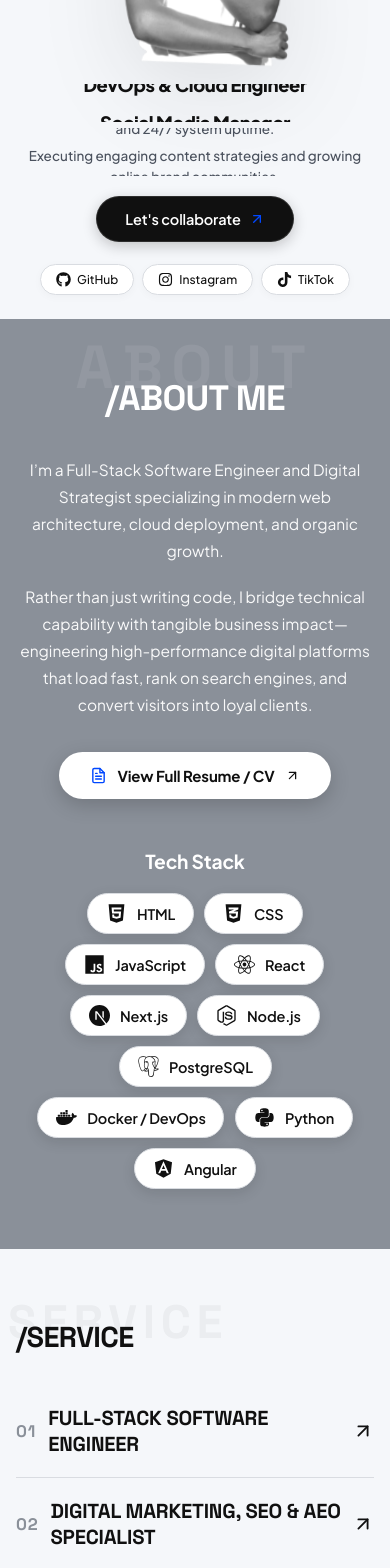
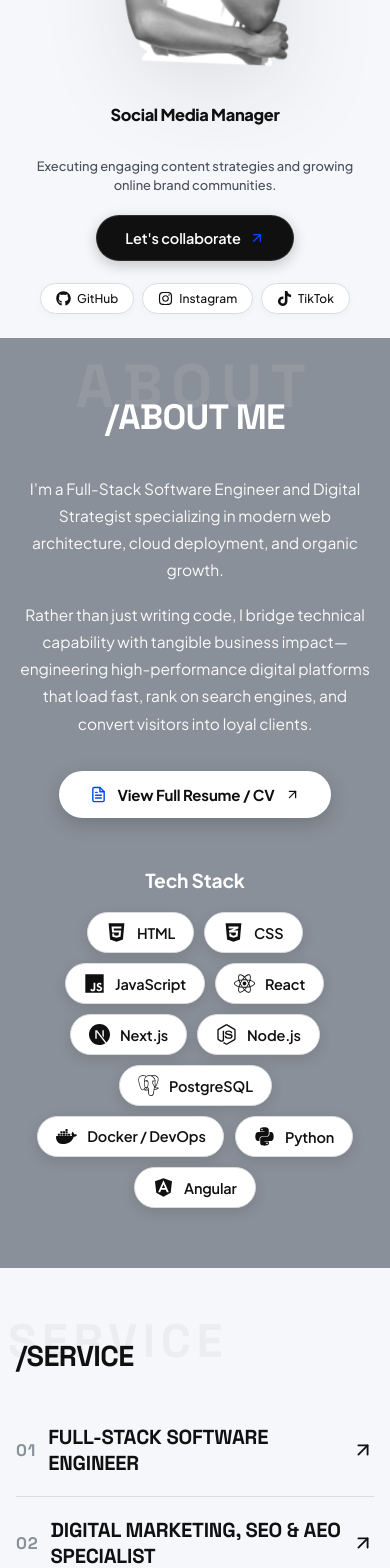
Before and after one commit to leonokumu254/Leon-nelson, a React (Vite) app: page / in a window 390 px wide. Shown: the part 360-1928 px from the top of the page. Built offline with nearby package versions, Linux system fonts and the light colour scheme.

Commit message:
feat: add Hero and Services components with custom styles

```diff
--- a/index.html
+++ b/index.html
@@ -32,7 +32,6 @@
     <link rel="icon" type="image/png" sizes="96x96" href="/favicon-96x96.png" />
     <link rel="icon" type="image/png" sizes="192x192" href="/favicon-192x192.png" />
     <link rel="apple-touch-icon" sizes="180x180" href="/apple-touch-icon.png" />
-    <link rel="manifest" href="/manifest.json" />
     <link rel="shortcut icon" href="/favicon.ico" />
 
     <!-- OpenGraph / Facebook Meta Tags -->
--- a/src/components/Hero/hero.css
+++ b/src/components/Hero/hero.css
@@ -502,19 +502,52 @@
     margin-top: 4px;
   }
 
+  .slot-wheel-viewport,
+  .slot-wheel-item {
+    height: clamp(2.8rem, 8vw, 3.6rem);
+  }
+
   .slot-wheel-item {
     justify-content: center;
+    align-items: center;
+    padding: 0 4px;
+    box-sizing: border-box;
+  }
+
+  .slot-role-title {
+    font-size: clamp(0.95rem, 4.2vw, 1.4rem);
+    white-space: normal;
+    text-align: center;
+    line-height: 1.2;
+    margin: 0;
+    max-width: 100%;
+    word-break: normal;
+    overflow-wrap: break-word;
+  }
+
+  .slot-desc-viewport,
+  .slot-desc-item {
+    height: clamp(4rem, 11.5vw, 5rem);
+  }
+
+  .slot-desc-viewport {
+    margin: 6px 0 16px 0;
   }
 
   .slot-desc-item {
     justify-content: center;
+    align-items: center;
     text-align: center;
+    padding: 0 4px;
+    box-sizing: border-box;
   }
 
   .hero-bio-description {
-    font-size: 13.5px;
+    font-size: clamp(12px, 3.3vw, 13.5px);
     text-align: center;
-    max-width: 380px;
+    max-width: 360px;
+    line-height: 1.45;
+    margin: 0;
   }
 
   .hero-bottom-right {
--- a/src/components/services/services.css
+++ b/src/components/services/services.css
@@ -153,19 +153,7 @@
   z-index: 3;
   margin-right: 48px;
   transition: transform 0.4s cubic-bezier(0.16, 1, 0.3, 1), box-shadow 0.4s ease;
-  animation: serviceMockupEntrance 0.55s cubic-bezier(0.16, 1, 0.3, 1) both;
-}
-
-/* Specific AOS override to keep the signature stylish tilt intact during AOS transition */
-[data-aos="fade-left"].service-card-mockup-wrapper {
-  transform: translate3d(40px, 0, 0) rotate(-2deg);
-  opacity: 0;
-  transition-property: transform, opacity;
-}
-
-[data-aos="fade-left"].service-card-mockup-wrapper.aos-animate {
-  transform: translate3d(0, 0, 0) rotate(-4deg);
-  opacity: 1;
+  animation: serviceMockupEntrance 0.4s cubic-bezier(0.16, 1, 0.3, 1) forwards;
 }
 
 .service-card-expanded:hover .service-card-mockup-wrapper {
--- a/src/components/services/services.jsx
+++ b/src/components/services/services.jsx
@@ -5,23 +5,22 @@ import { FiArrowUpRight, FiX } from 'react-icons/fi'
 import AOS from 'aos'
 
 const Services = () => {
-  // Starts collapsed so users experience the clean list first
-  const [expandedIndex, setExpandedIndex] = useState(null)
+  // Service 01 starts open by default so users see the full service card at first hand
+  const [expandedIndex, setExpandedIndex] = useState(0)
   const [hasCompletedAutoTour, setHasCompletedAutoTour] = useState(false)
   const rowRefs = useRef([])
   const sectionRef = useRef(null)
   const isManualOverrideRef = useRef(false)
-  const revealedIndicesRef = useRef(new Set())
-  const lastScrollYRef = useRef(0)
+  const revealedIndicesRef = useRef(new Set([0]))
 
   const toggleService = (index) => {
-    // Manual click immediately and permanently disables auto-scroll tour
+    // Manual click immediately and permanently switches to user-controlled accordion
     isManualOverrideRef.current = true
     setHasCompletedAutoTour(true)
     setExpandedIndex(expandedIndex === index ? null : index)
   }
 
-  // Preload all service images on component mount so they appear instantaneously upon click
+  // Preload all service images on component mount so they appear instantaneously
   useEffect(() => {
     Services_Data.forEach((service) => {
       if (service.s_image) {
@@ -31,65 +30,64 @@ const Services = () => {
     })
   }, [])
 
-  // Refresh AOS when accordion row is toggled so the image animation triggers
-  useEffect(() => {
-    AOS.refresh()
-  }, [expandedIndex])
-
-  // Scroll-driven auto reveal: Each service auto-expands when scrolled into view,
-  // then closes when scrolling to the next service. Runs ONCE, then switches to click-only.
+  // Smooth scroll-driven auto reveal: Each subsequent service smoothly reveals
+  // as soon as it enters the comfortable viewport reading area, well before the user scrolls past it.
   useEffect(() => {
     if (hasCompletedAutoTour) return
+
+    let rafId = null
 
     const handleScroll = () => {
       if (isManualOverrideRef.current || hasCompletedAutoTour) return
 
-      const currentScrollY = window.scrollY
-      const isScrollingDown = currentScrollY >= lastScrollYRef.current - 10
-      lastScrollYRef.current = currentScrollY
+      if (rafId) return
+      rafId = requestAnimationFrame(() => {
+        rafId = null
+        if (isManualOverrideRef.current || hasCompletedAutoTour) return
 
         // Check if user has scrolled past the services section
         if (sectionRef.current) {
           const sectionRect = sectionRef.current.getBoundingClientRect()
-        if (sectionRect.bottom < 160) {
+          if (sectionRect.bottom < 120) {
             setHasCompletedAutoTour(true)
-          setExpandedIndex(null)
             return
           }
         }
 
-      // Reading sweet-spot zone in the viewport (between 30% and 65% of viewport height)
-      const triggerY = window.innerHeight * 0.45
+        // Generous, early trigger zone (70% down from viewport top)
+        // Reveals the card as soon as it enters the screen, well before scrolling past it
+        const triggerY = window.innerHeight * 0.70
 
         let targetIndex = null
         rowRefs.current.forEach((el, index) => {
           if (!el) return
           const rect = el.getBoundingClientRect()
-        if (rect.top <= triggerY && rect.bottom >= triggerY * 0.4) {
+          if (rect.top <= triggerY && rect.bottom >= 100) {
             targetIndex = index
           }
         })
 
-      if (targetIndex !== null && isScrollingDown) {
-        if (!revealedIndicesRef.current.has(targetIndex)) {
+        if (targetIndex !== null) {
           revealedIndicesRef.current.add(targetIndex)
-          setExpandedIndex(targetIndex)
+          setExpandedIndex((prev) => {
+            if (prev === targetIndex) return prev
+            return targetIndex
+          })
 
-          // Once the last service is reached, finalize tour after user passes it
+          // Once the last service is reached and passed, finalize auto tour
           if (targetIndex === Services_Data.length - 1) {
-            setTimeout(() => {
             setHasCompletedAutoTour(true)
-            }, 2500)
-          }
-        } else if (expandedIndex !== targetIndex && !revealedIndicesRef.current.has(targetIndex + 1)) {
-          setExpandedIndex(targetIndex)
           }
         }
+      })
     }
 
     window.addEventListener('scroll', handleScroll, { passive: true })
-    return () => window.removeEventListener('scroll', handleScroll)
-  }, [hasCompletedAutoTour, expandedIndex])
+    return () => {
+      window.removeEventListener('scroll', handleScroll)
+      if (rafId) cancelAnimationFrame(rafId)
+    }
+  }, [hasCompletedAutoTour])
 
   return (
     <section id="services" ref={sectionRef} className="services-section">
@@ -130,12 +128,7 @@ const Services = () => {
                   </div>
 
                   {service.s_image && (
-                    <div
-                      className="service-card-mockup-wrapper"
-                      data-aos="fade-left"
-                      data-aos-duration="600"
-                      data-aos-delay="100"
-                    >
+                    <div className="service-card-mockup-wrapper">
                       <img
                         src={service.s_image}
                         alt={`${service.s_name} preview mockup`}
```
Also changed, not shown: public/manifest.json (deleted). Lines whose indentation alone changed are shown as unchanged.
